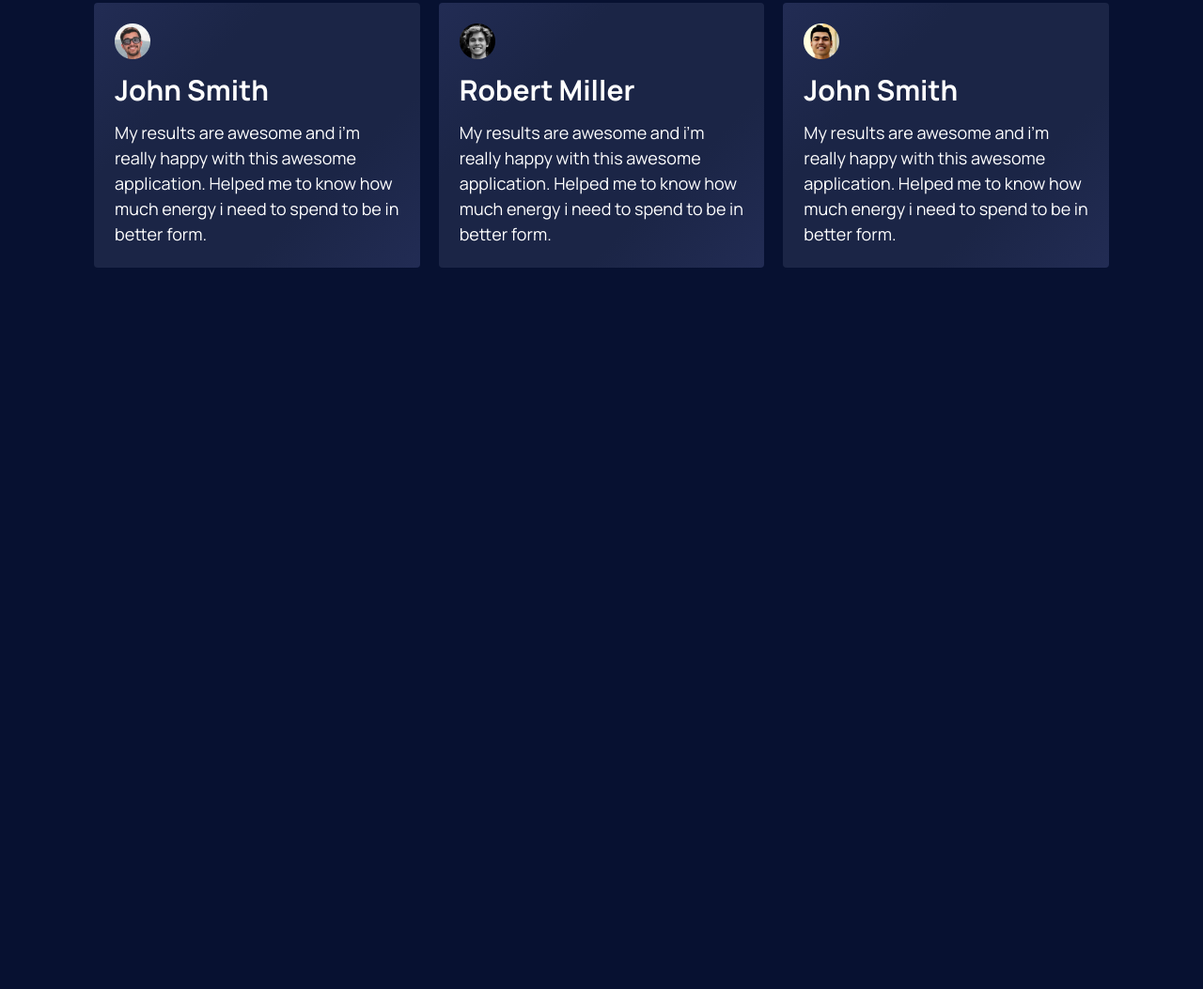
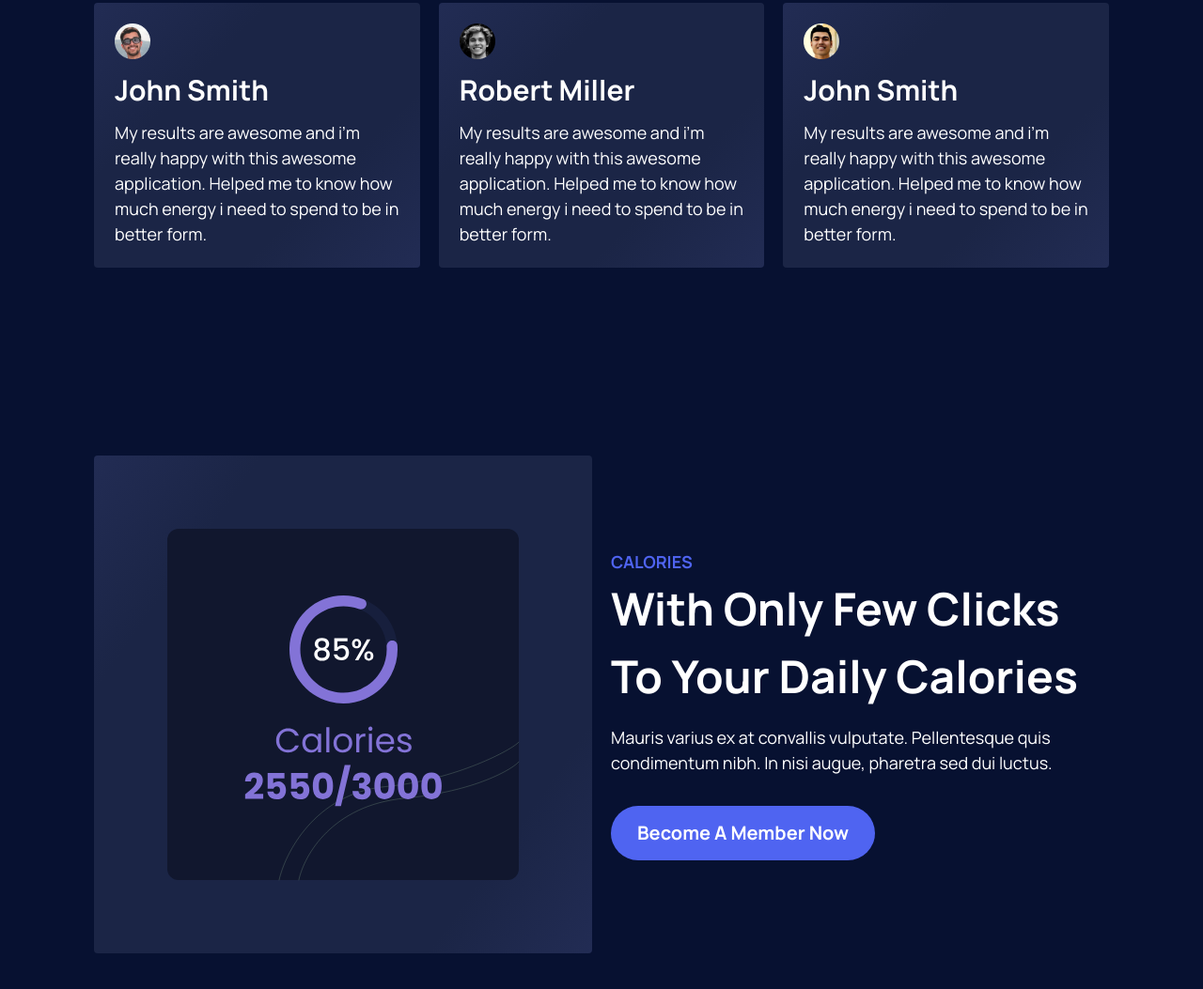
Before and after one commit to rveljko/rln, a website: page src/index.html in a window 1280 px wide. Shown: the part 2916-3969 px from the top of the page at 94% size. Before the commit the page ends 3301 px from the top, so only its background shows below. Drawn offline with nearby package versions, Linux system fonts and the light colour scheme; files that its build step writes are made by us from their sources.

Commit message:
Calories Section

```diff
--- a/src/index.html
+++ b/src/index.html
@@ -141,5 +141,21 @@
             </div>
         </div>
     </div>
+
+    <div class="calories padding">
+        <div class="container">
+            <div class="calories__content flex layout layout--reverse">
+                <div class="calories__text">
+                    <h6 class="calories__label">Calories</h6>
+                    <h2 class="calories__heading">With only few clicks to your daily calories</h2>
+                    <p class="calories__description">Mauris varius ex at convallis vulputate. Pellentesque quis condimentum nibh. In nisi augue, pharetra sed dui luctus.</p>
+                    <a href="#" class="button">Become a member now</a>
+                </div>
+                <div class="calories__image">
+                    <img src="./images/calories.svg" alt="" class="calories__picture">
+                </div>
+            </div>
+        </div>
+    </div>
 </body>
 </html>
--- /dev/null
+++ b/src/sass/pages/_calories.scss
@@ -0,0 +1,6 @@
+@use '../abstracts/' as *;
+
+.calories {
+    background-color: $background-color;
+    width: 100%;
+}
--- a/src/sass/pages/_index.scss
+++ b/src/sass/pages/_index.scss
@@ -2,3 +2,4 @@
 @forward 'services';
 @forward 'activities';
 @forward 'testimonials';
+@forward 'calories';
--- a/src/sass/utilities/_layout.scss
+++ b/src/sass/utilities/_layout.scss
@@ -18,5 +18,9 @@
     @include breakpoint(large) {
         flex-direction: row;
         gap: 1.25rem;
+
+        &--reverse {
+            flex-direction: row-reverse;
+        }
     }
 }
```
